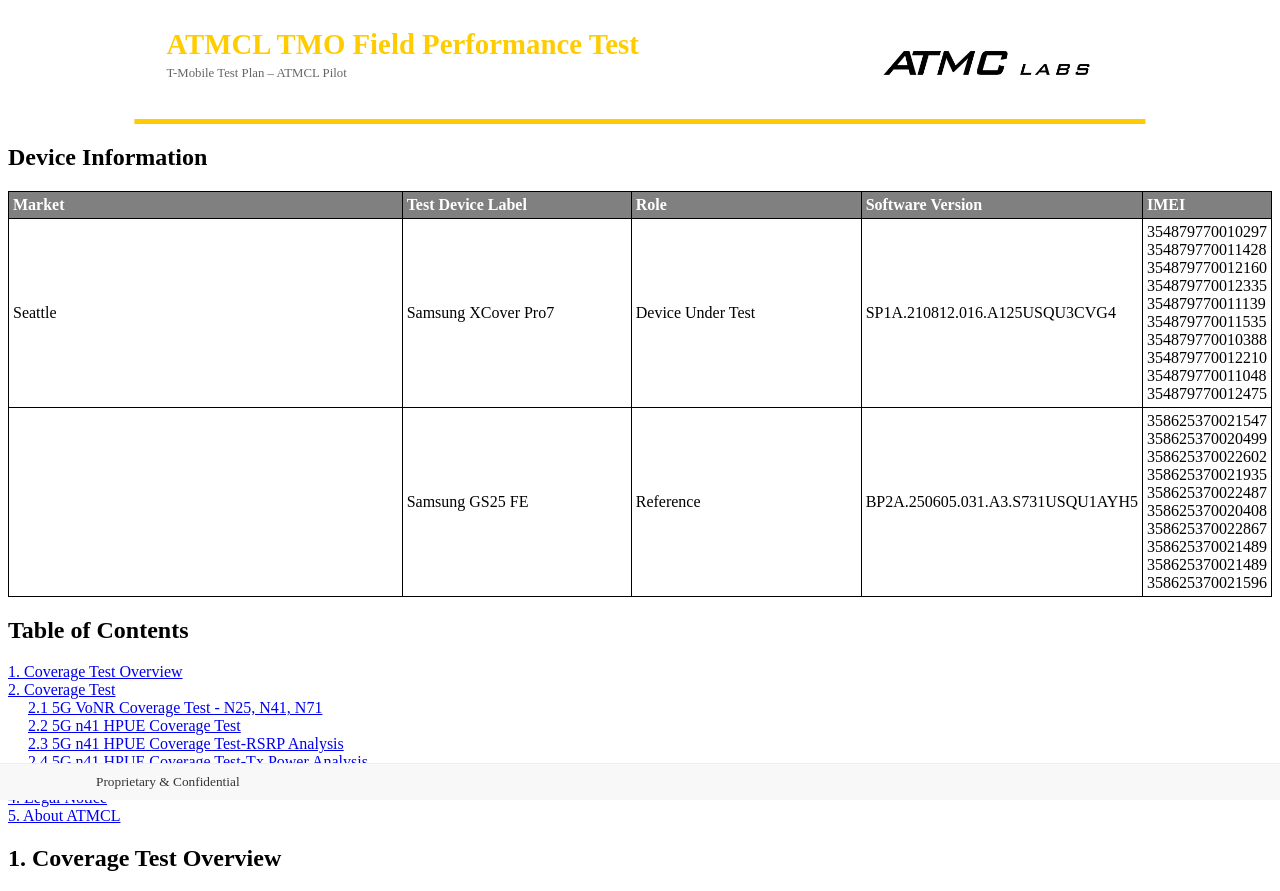
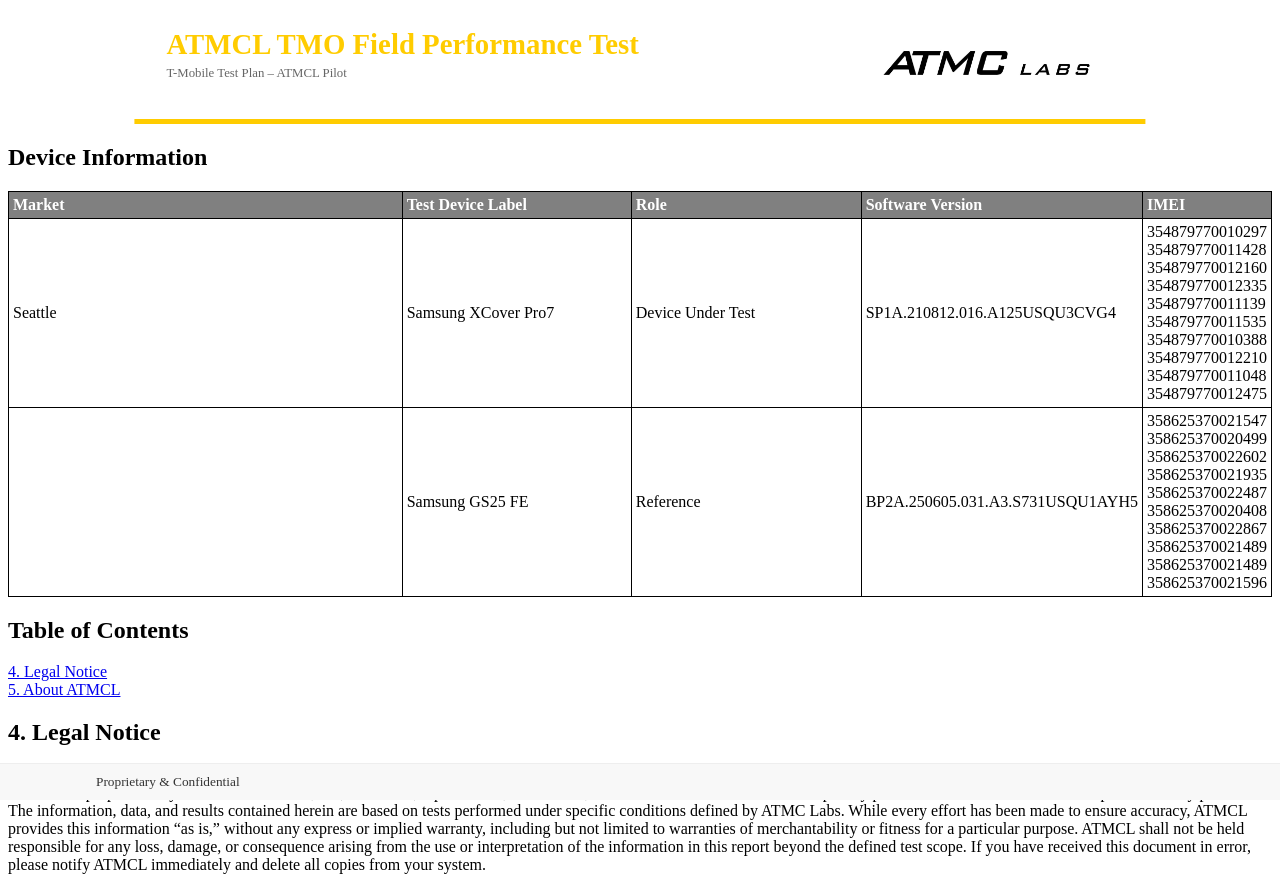
Before and after one commit to LiJieSu0/Fit4Launch_Report, a React (Create React App) app in the folder report-generator-app/: page / in a window 1280 px wide. Shown: the top 891 px of the page. Built offline with nearby package versions, Linux system fonts and the light colour scheme; what chartjs-plugin-datalabels would draw is missing.

Commit message:
check number for each report

```diff
--- a/report-generator-app/src/App.js
+++ b/report-generator-app/src/App.js
@@ -48,9 +48,9 @@ function App() {
         <VqDetailsPage />
         <VqKpiPage/> */}
 
-        <CoverageSummaryPage />
+        {/* <CoverageSummaryPage />
         <CoverageDetails />
-        <CoverageKpiPage />
+        <CoverageKpiPage /> */}
 
         {/* <DpSummaryPage />
         <DpDetailsPage />
--- a/report-generator-app/src/ReportDetails/VoiceQuality/VqSummaryPage.js
+++ b/report-generator-app/src/ReportDetails/VoiceQuality/VqSummaryPage.js
@@ -7,7 +7,7 @@ const VqSummaryPage = () => {
 
   return (
     <div className="page-content">
-      <h2>1. Voice Quality Summary</h2>
+      <h2>1. Voice Quality Test Overview</h2>
       <table className="general-table-style">
         <thead>
           <tr>
```
